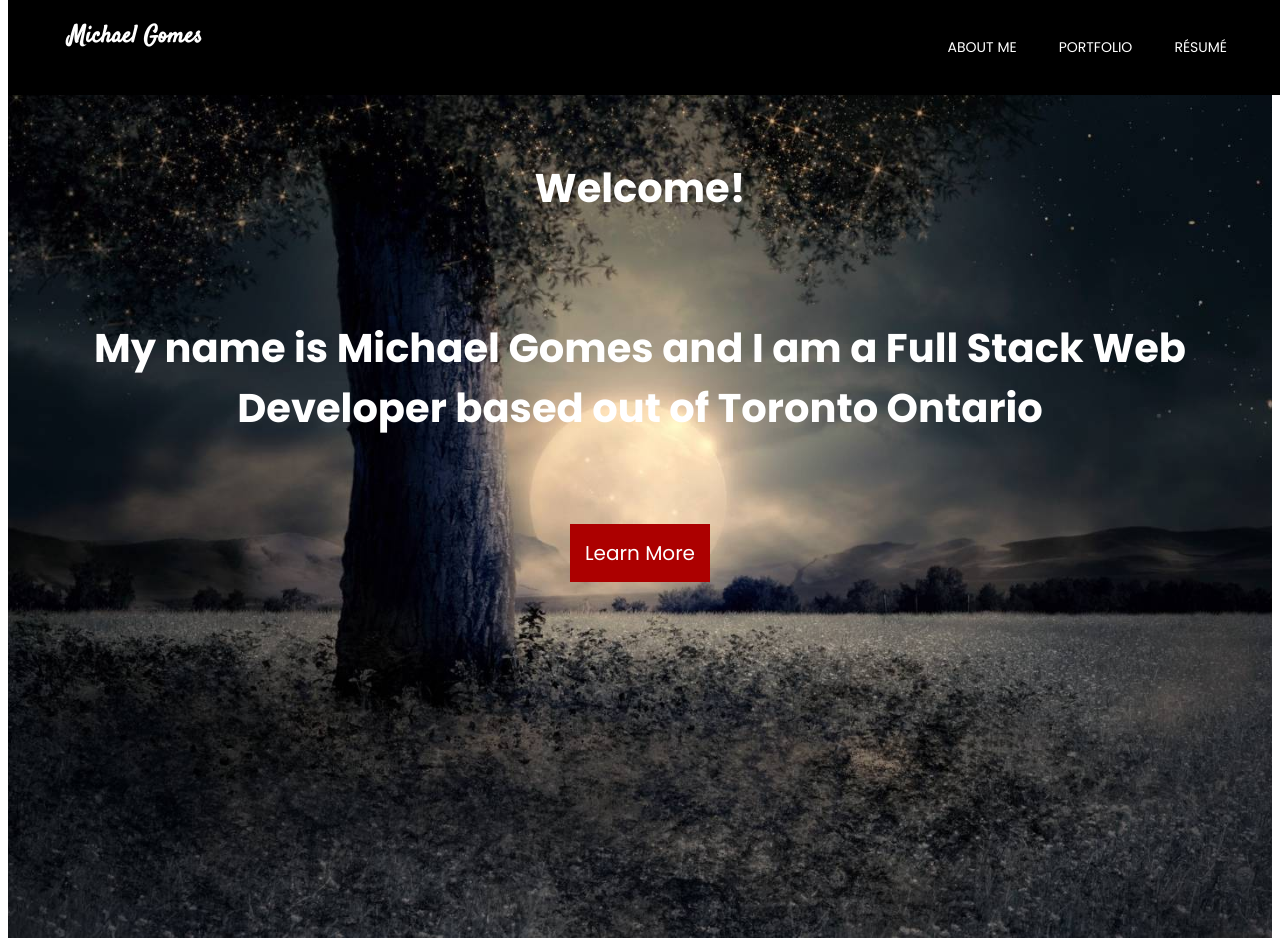
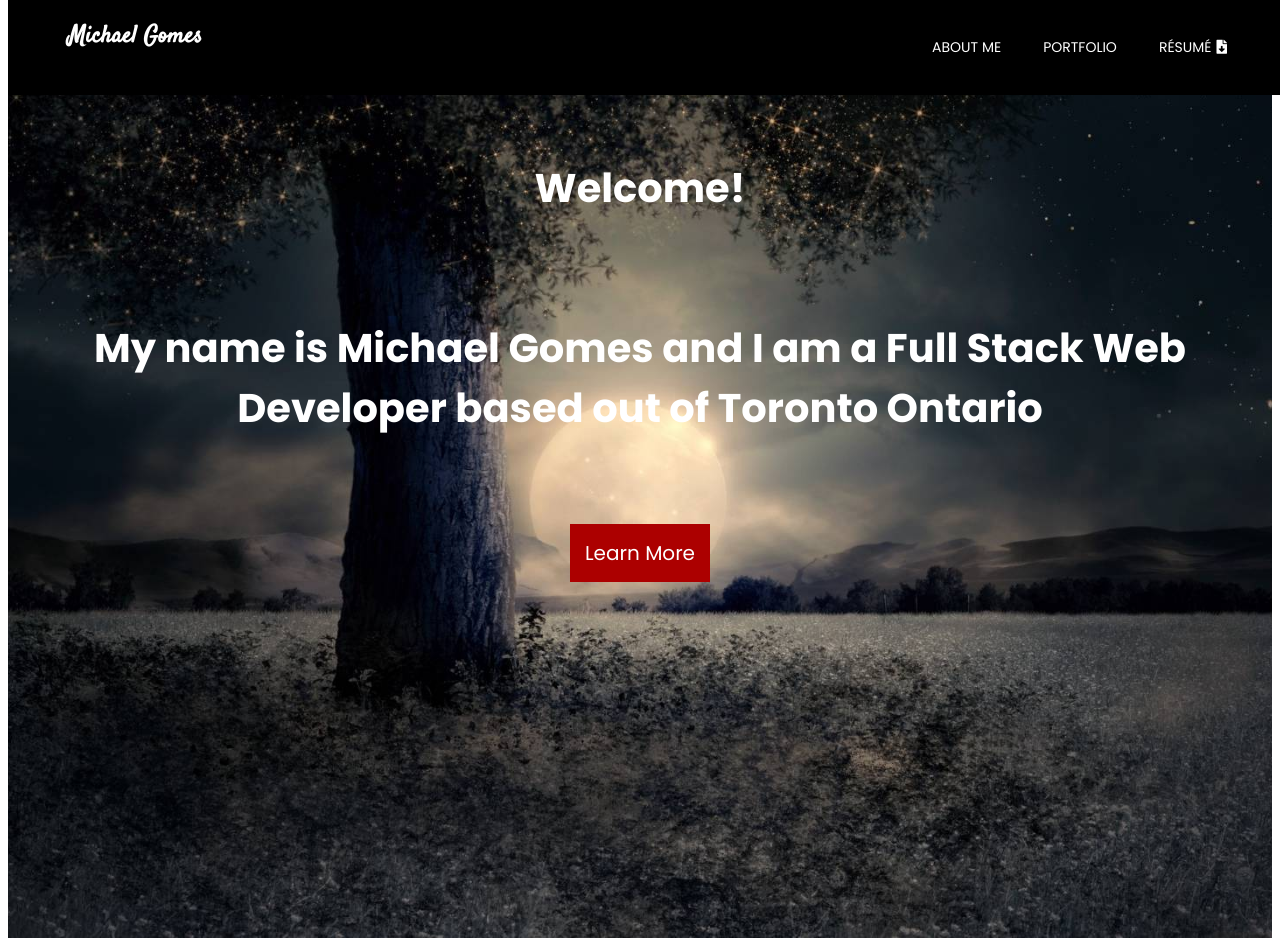
Before and after one commit to MichaelGomes/Portfolio-V1, a plain HTML site: page index.html in a window 1280 px wide. Shown: the top 938 px of the page. Drawn offline with Linux system fonts and the light colour scheme.

Commit message:
Resume Download

```diff
--- a/index.html
+++ b/index.html
@@ -38,7 +38,11 @@
           <ul>
             <li><a href="#aboutme">ABOUT ME</a></li>
             <li><a href="#portfolio">PORTFOLIO</a></li>
-            <li><a>RÉSUMÉ</a></li>
+            <li>
+              <a href="files/Web Developer Resume.pdf" download
+                >RÉSUMÉ<span><i class="fas fa-file-download"></i></span
+              ></a>
+            </li>
           </ul>
         </nav>
       </div>
--- a/styles.css
+++ b/styles.css
@@ -25,6 +25,10 @@ body {
   display: flex;
   justify-content: space-between;
   margin: auto;
+}
+
+.fa-file-download {
+  padding-left: 5px;
 }
 
 header img {
```
Also changed, not shown: 1 other file.
